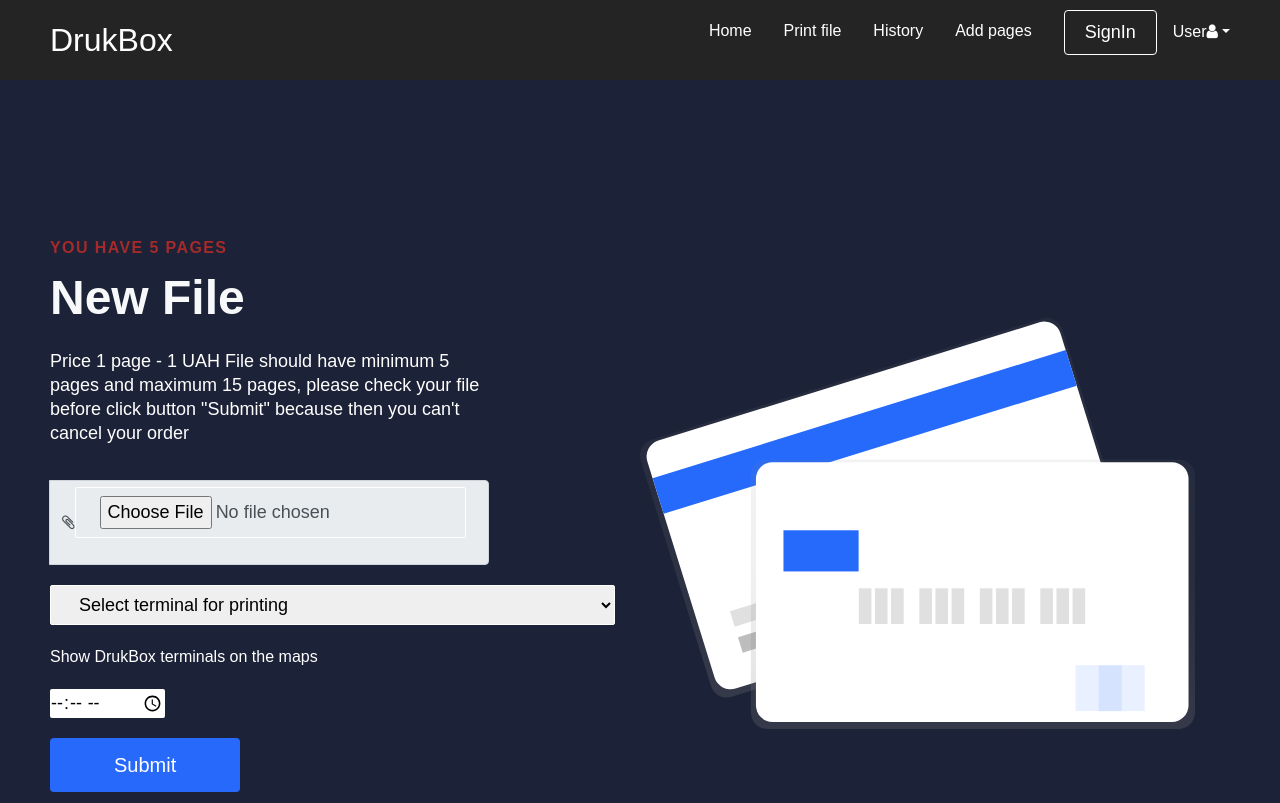
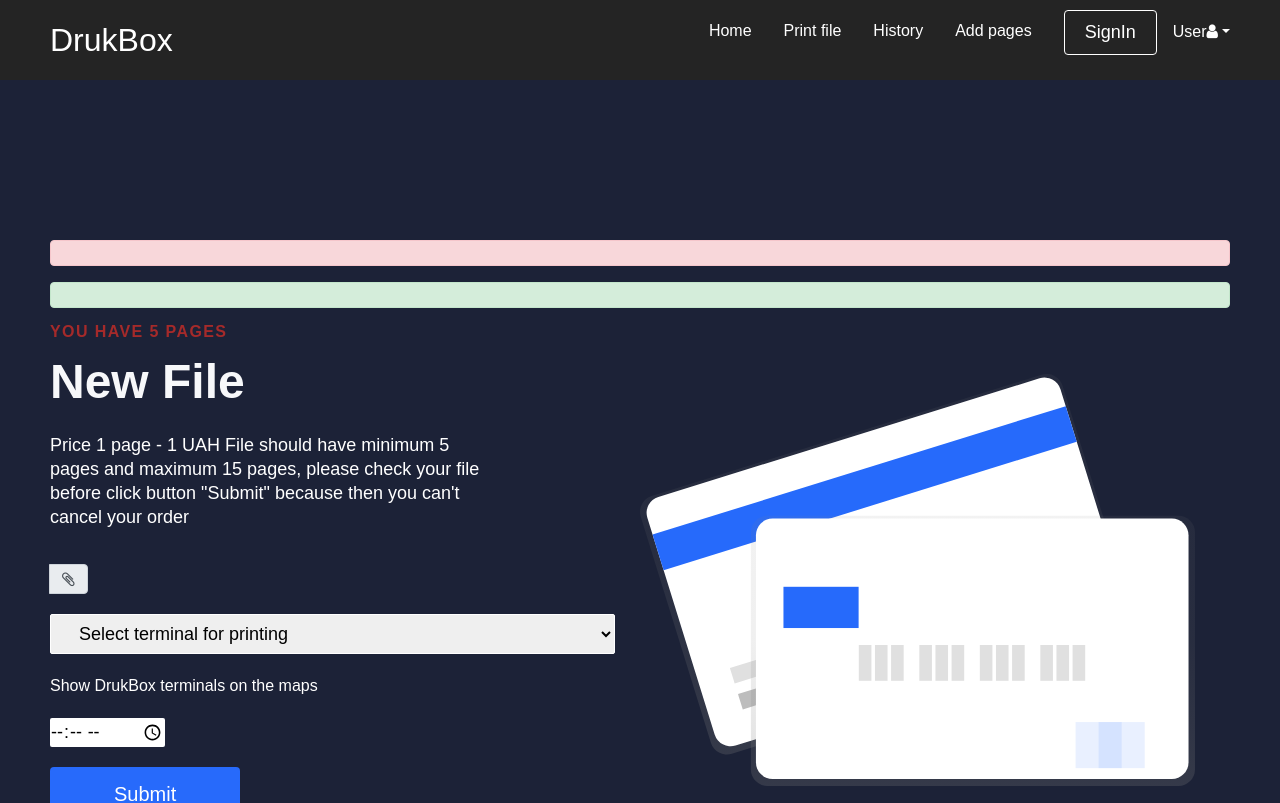
Before and after one commit to komarnytskiyivan/ResponsiveReactWebsite, a React (Create React App) app: page /PrintFile in a window 1280 px wide. Shown: the top 803 px of the page. Built offline with nearby package versions, Linux system fonts and the light colour scheme.

Commit message:
Edited design for printfile

```diff
--- a/package.json
+++ b/package.json
@@ -6,6 +6,7 @@
     "@testing-library/jest-dom": "^4.2.4",
     "@testing-library/react": "^9.5.0",
     "@testing-library/user-event": "^7.2.1",
+    "jquery": "^3.5.1",
     "react": "^16.14.0",
     "react-dom": "^16.14.0",
     "react-icons": "^3.11.0",
--- a/src/components/PrintFile/PrintSection.css
+++ b/src/components/PrintFile/PrintSection.css
@@ -86,14 +86,7 @@
     margin-bottom: 20px;
 }
 .home__add-file-input{
-    padding: 8px 24px;
-    border-radius: 2px;
-    margin-right: 10px;
-    outline: none;
-    border: none;
-    font-size: 18px;
-    margin-bottom: 20px;
-    border: 1px solid #fff;
+    display: none;
 }
 .home__add-select{
     padding: 8px 24px;
--- a/src/components/PrintFile/PrintSection.js
+++ b/src/components/PrintFile/PrintSection.js
@@ -1,13 +1,24 @@
-import React from 'react'
+import React, { useRef } from 'react'
 import {Button} from '../Button/Button'
 import {Link} from 'react-router-dom'
 import './PrintSection.css'
 function PrintSection({
     lightBg,topLine,lightText,lightTextDesc,headLine,description,buttonLabel,img, alt, imgStart
 }) {
+    // function set_success_message(text){
+    //     var em = useRef(null)
+    //     em.style.visibility = "visible";
+    //     if (text == "" ){
+    //         em.style.visibility = "hidden";
+    //     }
+    //     em.innerHTML = text;
+
+    // }
     return (
         <div className={lightBg ? 'home__print-section' : 'home__print-section darkBg'}>
             <div className="container">
+                <div class="alert alert-danger" role="alert" > </div>
+                <div class="alert alert-success" role="alert" > </div>
                 <div className="row home__print-row"
                 style={{display:'flex',flexDirection: imgStart === 'start' ? 'row-reverse' : 'row'}}
                 >
```
Also changed, not shown: 1 other file (tests, documents, lock files or other folders).
